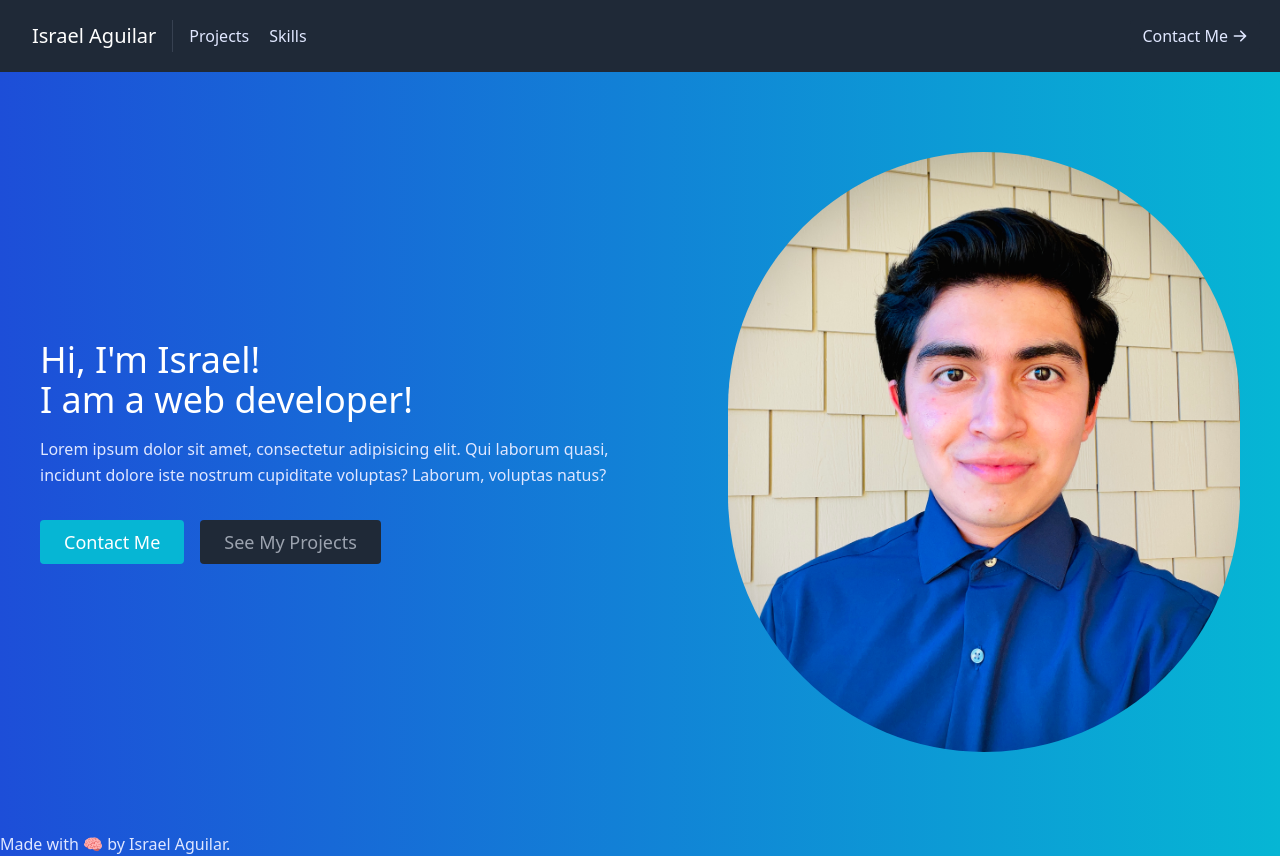
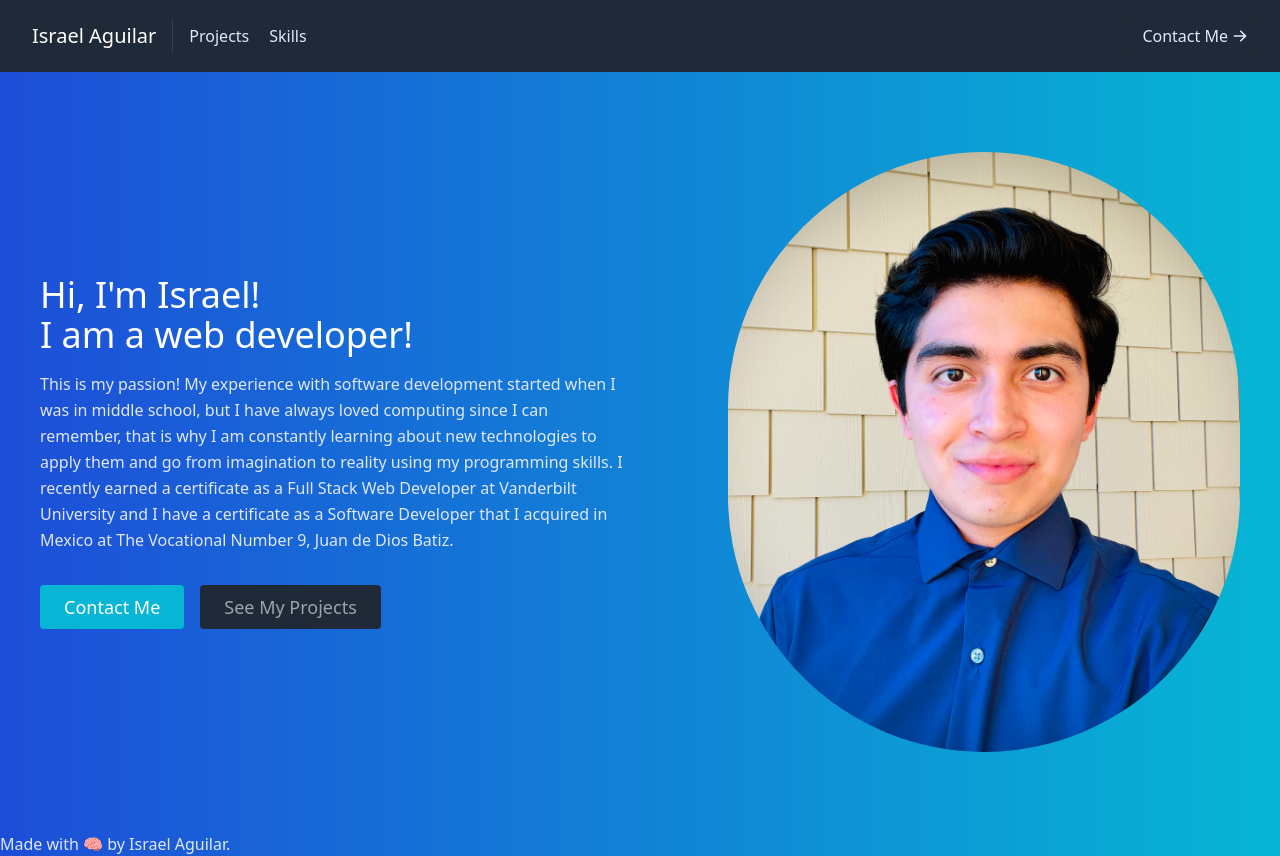
Before and after one commit to Israel2800/my-portfolio, a React (Create React App) app: page / in a window 1280 px wide. Built offline with nearby package versions, Linux system fonts and the light colour scheme.

Commit message:
Components updated

```diff
--- a/src/components/NavTabs.js
+++ /dev/null
@@ -1,37 +0,0 @@
-import React from 'react';
-import { ArrowRightIcon } from "@heroicons/react/solid";
-
-// Here we are using object destructuring assignment to pluck off our variables from the props object
-// We assign them to their own variable names
-function NavTabs() {
-  return (
-    <header className="bg-gray-800 md:sticky top-0 z-10">
-      <div className="container mx-auto flex flex-wrap p-5 flex-col md:flex-row items-center">
-        <a className="title-font font-medium text-white mb-4 md:mb-0">
-          <a href="#about" className="ml-3 text-xl">
-            Reed Barger
-          </a>
-        </a>
-        <nav className="md:mr-auto md:ml-4 md:py-1 md:pl-4 md:border-l md:border-gray-700	flex flex-wrap items-center text-base justify-center">
-          <a href="#projects" className="mr-5 hover:text-white">
-            Past Work
-          </a>
-          <a href="#skills" className="mr-5 hover:text-white">
-            Skills
-          </a>
-          <a href="#testimonials" className="mr-5 hover:text-white">
-            Testimonials
-          </a>
-        </nav>
-        <a
-          href="#contact"
-          className="inline-flex items-center bg-gray-800 border-0 py-1 px-3 focus:outline-none hover:bg-gray-700 rounded text-base mt-4 md:mt-0">
-          Hire Me
-          <ArrowRightIcon className="w-4 h-4 ml-1" />
-        </a>
-      </div>
-    </header>
-  );
-}
-
-export default NavTabs;
--- a/src/components/PortfolioContainer.js
+++ b/src/components/PortfolioContainer.js
@@ -10,7 +10,7 @@ import Skills from './pages/Skills';
 
 
 export default function PortfolioContainer() {
-  const [currentPage, setCurrentPage] = useState('About');
+  const [currentPage, setCurrentPage] = useState('');
 
   // This method is checking to see what the value of `currentPage` is. Depending on the value of currentPage, we return the corresponding component to render.
   const renderPage = () => {
@@ -23,7 +23,11 @@ export default function PortfolioContainer() {
     if (currentPage ==='Contact') {
       return <Contact />;
     }
+    if (currentPage ==='Skills') {
       return <Skills />;
+    }
+
+      return <About />;
 
   };
 
@@ -35,6 +39,8 @@ export default function PortfolioContainer() {
           <div>
             {/* We are passing the currentPage from state and the function to update it */}
             <Navbar currentPage={currentPage} handlePageChange={handlePageChange} />
+            {/* <About currentPage={currentPage} handlePageChange={handlePageChange} /> */}
+
             {/* Here we are calling the renderPage method which will return a component  */}
             {renderPage()}
 
--- a/src/components/pages/About.js
+++ b/src/components/pages/About.js
@@ -1,7 +1,7 @@
 import React from 'react';
 import profilePhoto from '../../assets/profileImg/profileImg.jpg';
 
-export default function About() {
+export default function About({ handlePageChange }) {
   return (
     <section id="about">
       <div className="container mx-auto flex px-10 py-20 md:flex-row flex-col items-center">
@@ -11,19 +11,25 @@ export default function About() {
             <br className="lg:inline-block" />I am a web developer!
           </h1>
           <p className="mb-8 leading-relaxed">
-            Lorem ipsum dolor sit amet, consectetur adipisicing elit. Qui
-            laborum quasi, incidunt dolore iste nostrum cupiditate voluptas?
-            Laborum, voluptas natus?
+          This is my passion!
+          My experience with software development started when I was in middle school,
+          but I have always loved computing since I can remember, that is why I am
+          constantly learning about new technologies to apply them and go from imagination
+          to reality using my programming skills. I recently earned a certificate as a Full
+          Stack Web Developer at Vanderbilt University and I have a certificate as a Software
+          Developer that I acquired in Mexico at The Vocational Number 9, Juan de Dios Batiz.
           </p>
           <div className="flex justify-center">
             <a
               href="#contact"
-              className="inline-flex text-white bg-cyan-500 border-0 py-2 px-6 focus:outline-none hover:bg-cyan-700 rounded text-lg">
+              className="inline-flex text-white bg-cyan-500 border-0 py-2 px-6 focus:outline-none hover:bg-cyan-700 rounded text-lg"
+              onClick={() => handlePageChange('Contact')}>
               Contact Me
             </a>
             <a
               href="#projects"
-              className="ml-4 inline-flex text-gray-400 bg-gray-800 border-0 py-2 px-6 focus:outline-none hover:bg-gray-700 hover:text-white rounded text-lg">
+              className="ml-4 inline-flex text-gray-400 bg-gray-800 border-0 py-2 px-6 focus:outline-none hover:bg-gray-700 hover:text-white rounded text-lg"
+              onClick={() => handlePageChange('Projects')}>
               See My Projects
             </a>
           </div>
--- a/src/data.js
+++ b/src/data.js
@@ -12,7 +12,7 @@ import { SiBootstrap } from "@react-icons/all-files/si/SiBootstrap"
 import { SiTailwindcss } from "@react-icons/all-files/si/SiTailwindcss"
 import { SiJava } from "@react-icons/all-files/si/SiJava"
 import { GrMysql } from "@react-icons/all-files/gr/GrMysql"
-
+// import img from "./assets/projects/pwa.png"
 
 export const projects = [
     {
@@ -20,7 +20,7 @@ export const projects = [
       subtitle: "MERN Stack",
       description:
         "Lorem ipsum dolor sit amet consectetur adipisicing elit. Praesentium dolore rerum laborum iure enim sint nemo omnis voluptate exercitationem eius?",
-      image: "./project-1.gif",
+      image: "./assets/projects/pwa.png",
       link: "https://reactbootcamp.com",
     },
     {
```
Also changed, not shown: src/App.js (+0 -18 lines).
